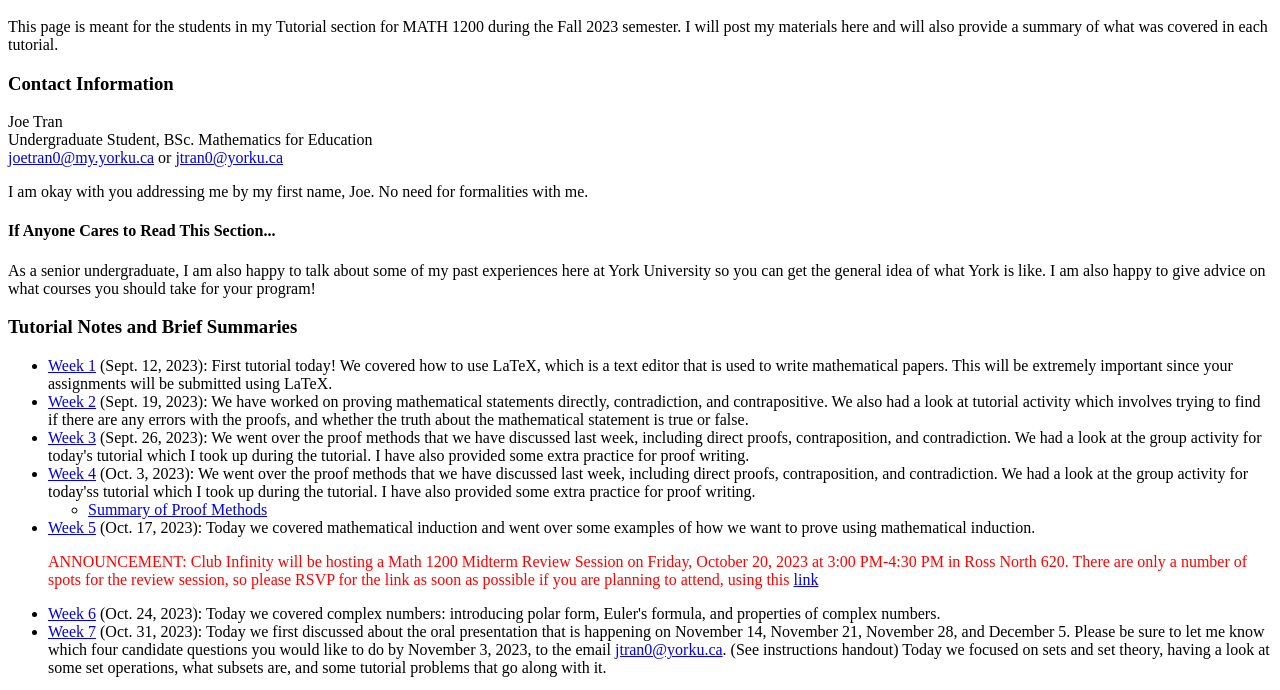
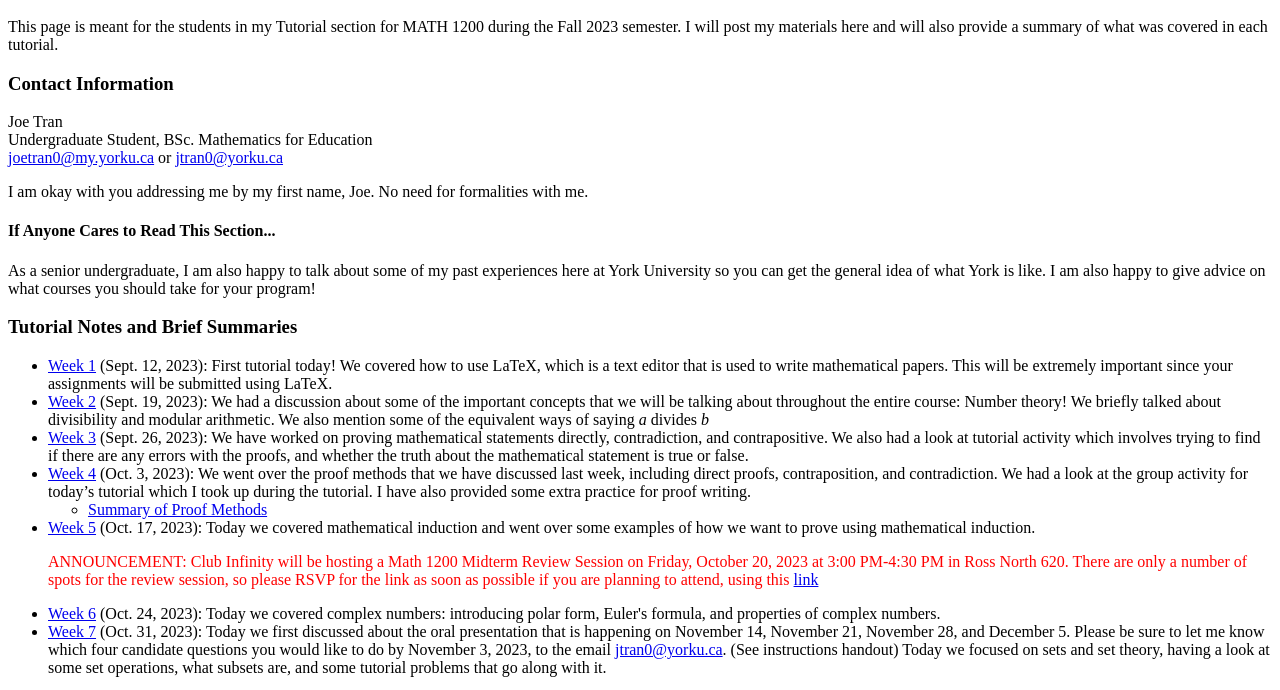
Before and after one commit to joetran0/MATH-1200-Tutorial-02-Fall-2023, a plain HTML site: page index.html in a window 1280 px wide. Shown: the part 109-799 px from the top of the page. Drawn offline with Linux system fonts and the light colour scheme.

Commit message:
Update index.html

```diff
--- a/index.html
+++ b/index.html
@@ -28,9 +28,9 @@
 
         <ul>
             <li><a href="M1200-Tutorial 1 091023.pdf">Week 1</a> (Sept. 12, 2023): First tutorial today! We covered how to use LaTeX, which is a text editor that is used to write mathematical papers. This will be extremely important since your assignments will be submitted using LaTeX.</li>
-            <li><a href="M1200-Tutorial 2 091723.pdf">Week 2</a> (Sept. 19, 2023): We have worked on proving mathematical statements directly, contradiction, and contrapositive. We also had a look at tutorial activity which involves trying to find if there are any errors with the proofs, and whether the truth about the mathematical statement is true or false.</li>
-            <li><a href="M1200-Tutorial 3 092423.pdf">Week 3</a> (Sept. 26, 2023): We went over the proof methods that we have discussed last week, including direct proofs, contraposition, and contradiction. We had a look at the group activity for today's tutorial which I took up during the tutorial. I have also provided some extra practice for proof writing.</li>
-            <li><a href="M1200-Tutorial 4 100323.pdf">Week 4</a> (Oct. 3, 2023): We went over the proof methods that we have discussed last week, including direct proofs, contraposition, and contradiction. We had a look at the group activity for today'ss tutorial which I took up during the tutorial. I have also provided some extra practice for proof writing.</li>
+            <li><a href="M1200-Tutorial 2 091723.pdf">Week 2</a> (Sept. 19, 2023): We had a discussion about some of the important concepts that we will be talking about throughout the entire course: Number theory! We briefly talked about divisibility and modular arithmetic. We also mention some of the equivalent ways of saying <i>a</i> divides <i>b</i></li>
+            <li><a href="M1200-Tutorial 3 092423.pdf">Week 3</a> (Sept. 26, 2023):  We have worked on proving mathematical statements directly, contradiction, and contrapositive. We also had a look at tutorial activity which involves trying to find if there are any errors with the proofs, and whether the truth about the mathematical statement is true or false.</li>
+            <li><a href="M1200-Tutorial 4 100323.pdf">Week 4</a> (Oct. 3, 2023): We went over the proof methods that we have discussed last week, including direct proofs, contraposition, and contradiction. We had a look at the group activity for today’s tutorial which I took up during the tutorial. I have also provided some extra practice for proof writing.</li>
             <ul>
                 <li><a href="M1200-Tutorial 4 Handout.pdf">Summary of Proof Methods</a></li>
             </ul>
```
